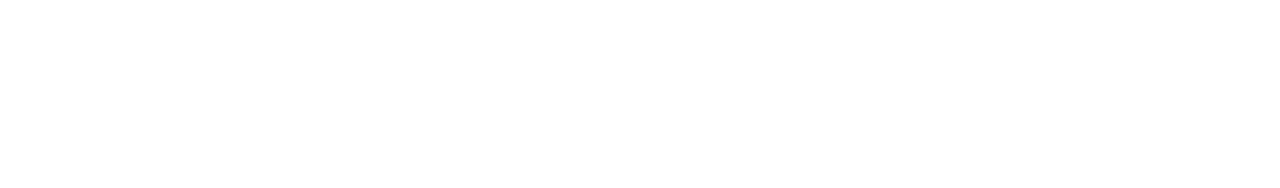
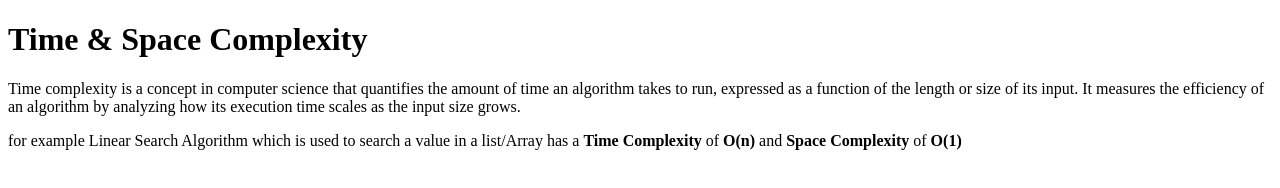
Before and after one commit to acciojob/time-and-space-complexity-Abhishek-1806, a website: page main.html in a window 1280 px wide. Drawn offline with Linux system fonts and the light colour scheme.

Commit message:
created a submission

```diff
--- a/main.html
+++ b/main.html
@@ -8,6 +8,10 @@
 
 <body>
 	<!-- the entire body must be written by student -->
+	<h1>Time & Space Complexity</h1>
+
+	<p>Time complexity is a concept in computer science that quantifies the amount of time an algorithm takes to run, expressed as a function of the length or size of its input. It measures the efficiency of an algorithm by analyzing how its execution time scales as the input size grows.</p>
+	<p>for example Linear Search Algorithm which is used to search a value in a list/Array has a <b>Time Complexity</b> of <b>O(n)</b> and <b>Space Complexity</b> of <b>O(1)</b></p>
     <script type="text/javascript" src="./script.js">
 </script>
 
```
